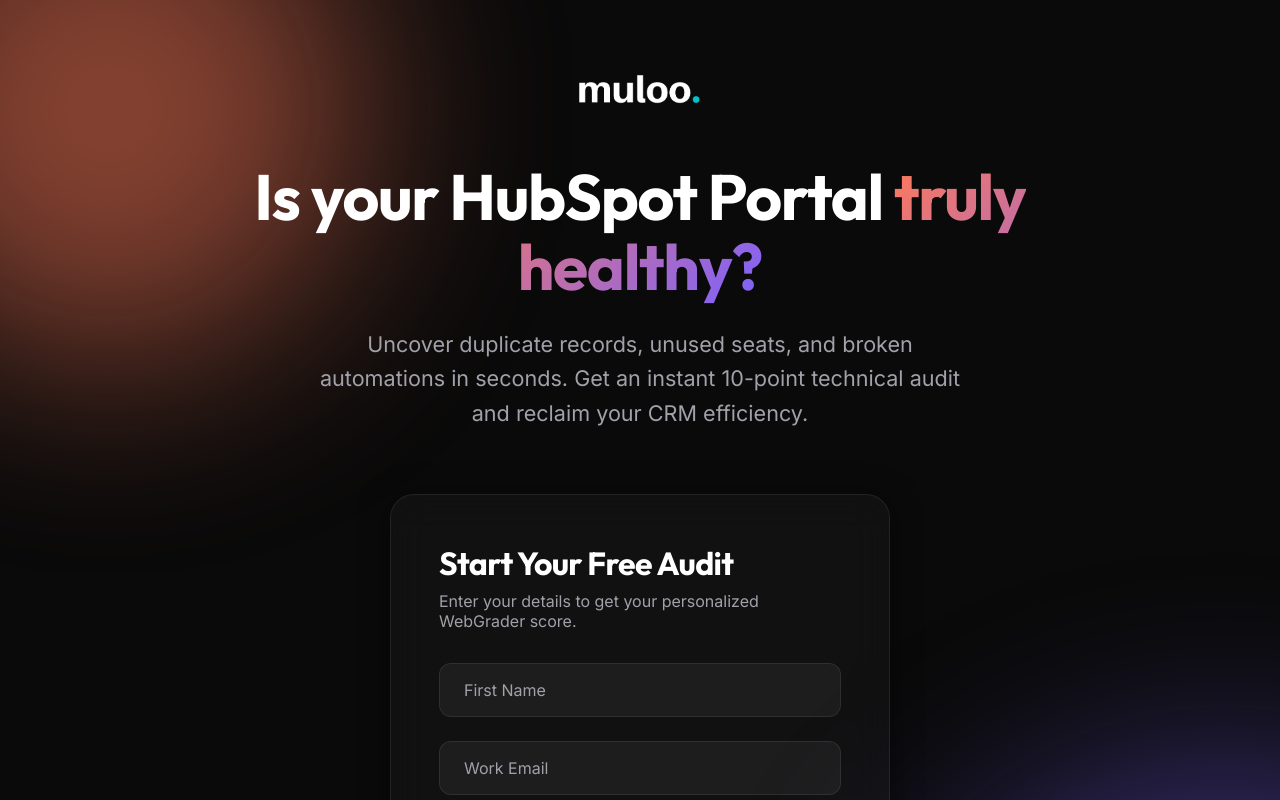
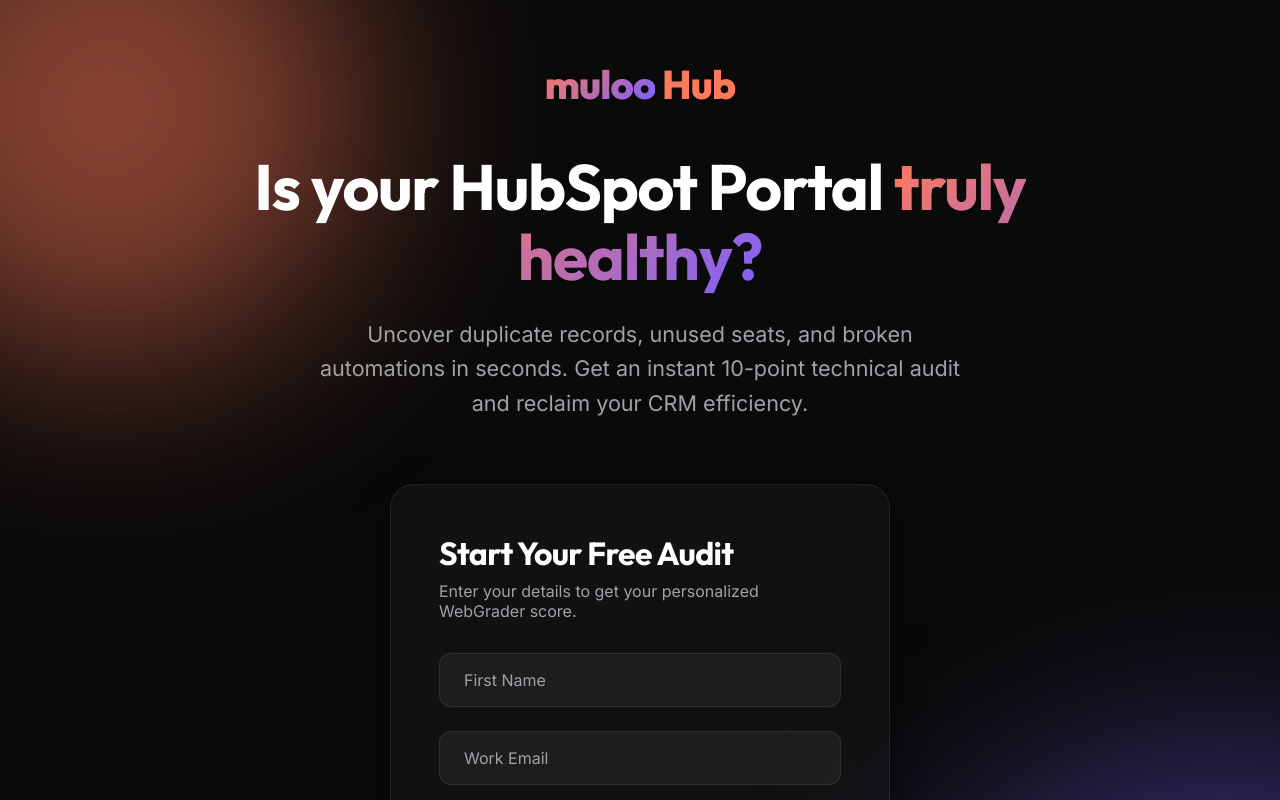
Before and after one commit to JarrudV/Muloo-Hub-Audit, a Next.js app: page / in a window 1280 px wide. Shown: the top 800 px of the page. Built offline with nearby package versions, Linux system fonts and the light colour scheme.

Commit message:
fix: dynamically construct redirect_uri from host headers to prevent hardcoded localhost bugs

```diff
--- a/src/app/api/auth/hubspot/callback/route.ts
+++ b/src/app/api/auth/hubspot/callback/route.ts
@@ -11,7 +11,11 @@
 
     const clientId = process.env.NEXT_PUBLIC_HUBSPOT_CLIENT_ID;
     const clientSecret = process.env.HUBSPOT_CLIENT_SECRET;
-    const redirectUri = process.env.NEXT_PUBLIC_HUBSPOT_REDIRECT_URI;
+
+    // Dynamically calculate the Redirect URI
+    const host = request.headers.get('host');
+    const protocol = host?.includes('localhost') ? 'http' : 'https';
+    const redirectUri = `${protocol}://${host}/api/auth/hubspot/callback`;
 
     if (!clientId || !clientSecret || !redirectUri) {
         return NextResponse.json({ error: 'HubSpot configuration missing on the server' }, { status: 500 });
--- a/src/app/api/auth/hubspot/route.ts
+++ b/src/app/api/auth/hubspot/route.ts
@@ -1,9 +1,11 @@
 import { NextResponse } from 'next/server';
 
 export async function GET(request: Request) {
-    // TODO: Read Client ID and Redirect URI from environment variables
+    // Dynamically calculate the Redirect URI based on the request host (no .env variable needed)
     const clientId = process.env.NEXT_PUBLIC_HUBSPOT_CLIENT_ID;
-    const redirectUri = process.env.NEXT_PUBLIC_HUBSPOT_REDIRECT_URI;
+    const host = request.headers.get('host');
+    const protocol = host?.includes('localhost') ? 'http' : 'https';
+    const redirectUri = `${protocol}://${host}/api/auth/hubspot/callback`;
 
     // Define required scopes for Health Check (must match HubSpot exactly)
     const scopes = [
--- a/src/app/globals.css
+++ b/src/app/globals.css
@@ -181,3 +181,17 @@
   color: #00D1FF;
   font-weight: 800;
 }
+
+/* Muloo Logo Component Styles */
+.muloo-logo {
+  font-family: var(--font-outfit);
+  font-weight: 800;
+  letter-spacing: -0.02em;
+  display: inline-flex;
+  align-items: center;
+  line-height: 1;
+}
+
+.muloo-logo .service-name {
+  color: var(--accent-primary);
+}
--- a/src/app/layout.tsx
+++ b/src/app/layout.tsx
@@ -1,6 +1,7 @@
 import type { Metadata } from 'next';
 import { Inter, Outfit } from 'next/font/google';
 import './globals.css';
+import Logo from '../components/Logo';
 
 const inter = Inter({ subsets: ['latin'], variable: '--font-inter' });
 const outfit = Outfit({ subsets: ['latin'], variable: '--font-outfit' });
@@ -28,7 +29,7 @@
             <p>
               Built and powered by{' '}
               <a href="https://www.wearemuloo.com" target="_blank" rel="noopener noreferrer" className="brand-link">
-                <strong>muloo</strong><span className="brand-dot">.</span>
+                <Logo />
               </a>
             </p>
           </footer>
--- a/src/app/page.module.css
+++ b/src/app/page.module.css
@@ -30,6 +30,7 @@
   align-items: center;
   margin-bottom: 3rem;
   animation: fadeInDown 0.8s ease-out forwards;
+  font-size: 2.5rem;
 }
 
 .hero h1 {
--- a/src/app/page.tsx
+++ b/src/app/page.tsx
@@ -1,7 +1,7 @@
 'use client';
 
 import { useState } from 'react';
-import Image from 'next/image';
+import Logo from '../components/Logo';
 import styles from './page.module.css';
 
 export default function Home() {
@@ -30,7 +30,7 @@
         {/* Hero Section */}
         <section className={styles.hero}>
           <div className={styles.logoContainer}>
-            <Image src="/muloo-logo.png" alt="Muloo Logo" width={180} height={50} style={{ objectFit: 'contain' }} priority />
+            <Logo serviceName="Hub" />
           </div>
           <h1>
             Is your HubSpot Portal <span className="text-gradient">truly healthy?</span>
--- /dev/null
+++ b/src/components/Logo.tsx
@@ -0,0 +1,17 @@
+import React from 'react';
+
+interface LogoProps {
+    serviceName?: string;
+    className?: string;
+}
+
+export default function Logo({ serviceName, className = '' }: LogoProps) {
+    return (
+        <span className={`muloo-logo ${className}`.trim()}>
+            <span className="text-gradient">muloo</span>
+            {serviceName && (
+                <span className="service-name">&nbsp;{serviceName}</span>
+            )}
+        </span>
+    );
+}
```
